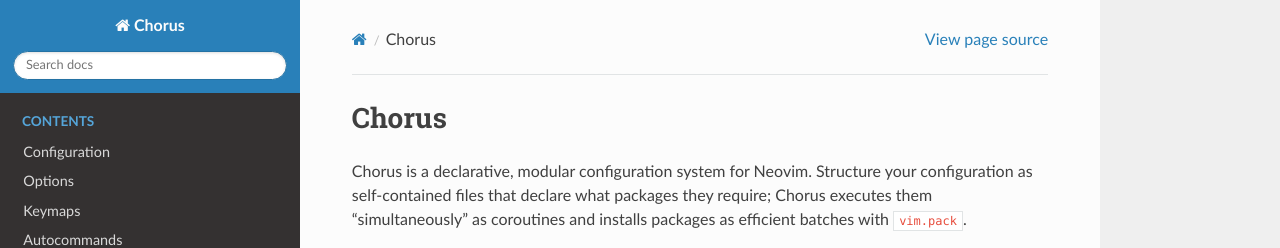
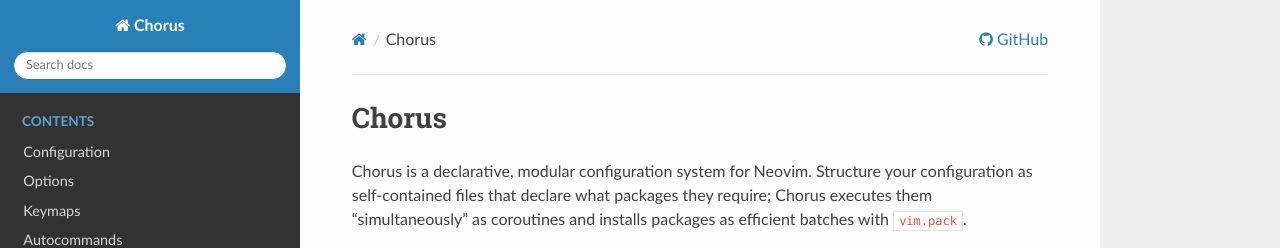
Before and after one commit to bkoropoff/chorus, a Sphinx documentation site: the page built from doc/index.md, in a window 1280 px wide and 900 px high. Shown: the top 248 px of the window. Built offline with Sphinx 7.4.7 and the Read the Docs theme 3.1.0, drawn with Linux system fonts in a browser that asks for light colours.

Commit message:
doc: add GitHub link to header

```diff
--- a/doc/conf.py
+++ b/doc/conf.py
@@ -2,6 +2,8 @@
 author = "Brian Koropoff"
 copyright = "2025 Brian Koropoff"
 version = "0.1.0"
+
+templates_path = ['templates']
 
 extensions = [
     "sphinx_lua_ls",
@@ -9,6 +11,13 @@
 ]
 
 html_theme = "sphinx_rtd_theme"
+
+html_context = {
+    'display_github': True,
+    'github_user': 'bkoropoff',
+    'github_repo': 'chorus',
+}
+
 lua_ls_project_root = "../lua"
 lua_ls_backend = "emmylua"
 lua_ls_apidoc_format = "md"
--- /dev/null
+++ b/doc/templates/breadcrumbs.html
@@ -0,0 +1,72 @@
+{%- if meta is defined and meta is not none %}
+   {%- set check_meta = True %}
+{%- else %}
+   {%- set check_meta = False %}
+{%- endif %}
+
+{%- if check_meta and 'github_url' in meta %}
+   {%- set display_github = True %}
+{%- endif %}
+
+{%- if check_meta and 'bitbucket_url' in meta %}
+   {%- set display_bitbucket = True %}
+{%- endif %}
+
+{%- if check_meta and 'gitlab_url' in meta %}
+   {%- set display_gitlab = True %}
+{%- endif %}
+
+{%- set display_vcs_links = display_vcs_links if display_vcs_links is defined else True %}
+
+{#- Translators: This is an ARIA section label for page links, including previous/next page link and links to GitHub/GitLab/etc. -#}
+<div role="navigation" aria-label="{{ _('Page navigation') }}">
+  <ul class="wy-breadcrumbs">
+    {%- block breadcrumbs %}
+      <li><a href="{{ pathto(master_doc) }}" class="icon icon-home" aria-label="Home"></a></li>
+        {%- for doc in parents %}
+          <li class="breadcrumb-item"><a href="{{ doc.link|e }}">{{ doc.title }}</a></li>
+        {%- endfor %}
+      <li class="breadcrumb-item active">{{ title }}</li>
+    {%- endblock %}
+    {%- block breadcrumbs_aside %}
+      <li class="wy-breadcrumbs-aside">
+        {%- if hasdoc(pagename) and display_vcs_links %}
+          {%- if display_github %}
+              <a href="https://{{ github_host|default("github.com") }}/{{ github_user }}/{{ github_repo }}" class="fa fa-github"> {{ _('GitHub') }}</a>
+          {%- elif display_bitbucket %}
+            {%- if check_meta and 'bitbucket_url' in meta %}
+              <!-- User defined Bitbucket URL -->
+              <a href="{{ meta['bitbucket_url'] }}" class="fa fa-bitbucket"> {{ _('Edit on Bitbucket') }}</a>
+            {%- else %}
+              <a href="https://bitbucket.org/{{ bitbucket_user }}/{{ bitbucket_repo }}/src/{{ bitbucket_version}}{{ conf_py_path }}{{ pagename }}{{ page_source_suffix }}?mode={{ theme_vcs_pageview_mode or "view" }}" class="fa fa-bitbucket"> {{ _('Edit on Bitbucket') }}</a>
+            {%- endif %}
+          {%- elif display_gitlab %}
+            {%- if check_meta and 'gitlab_url' in meta %}
+              <!-- User defined GitLab URL -->
+              <a href="{{ meta['gitlab_url'] }}" class="fa fa-gitlab"> {{ _('Edit on GitLab') }}</a>
+            {%- else %}
+              <a href="https://{{ gitlab_host|default("gitlab.com") }}/{{ gitlab_user }}/{{ gitlab_repo }}/{{ theme_vcs_pageview_mode or "blob" }}/{{ gitlab_version }}{{ conf_py_path }}{{ pagename }}{{ page_source_suffix }}" class="fa fa-gitlab"> {{ _('Edit on GitLab') }}</a>
+            {%- endif %}
+          {%- elif show_source and source_url_prefix %}
+            <a href="{{ source_url_prefix }}{{ pagename }}{{ page_source_suffix }}">{{ _('View page source') }}</a>
+          {%- elif show_source and has_source and sourcename %}
+            <a href="{{ pathto('_sources/' + sourcename, true)|e }}" rel="nofollow"> {{ _('View page source') }}</a>
+          {%- endif %}
+        {%- endif %}
+      </li>
+    {%- endblock %}
+  </ul>
+
+  {%- if (theme_prev_next_buttons_location == 'top' or theme_prev_next_buttons_location == 'both') and (next or prev) %}
+  {#- Translators: This is an ARIA section label for sequential page links, such as previous and next page links. -#}
+  <div class="rst-breadcrumbs-buttons" role="navigation" aria-label="{{ _('Sequential page navigation') }}">
+      {%- if prev %}
+        <a href="{{ prev.link|e }}" class="btn btn-neutral float-left" title="{{ prev.title|striptags|e }}" accesskey="p"><span class="fa fa-arrow-circle-left" aria-hidden="true"></span> {{ _('Previous') }}</a>
+      {%- endif %}
+      {%- if next %}
+        <a href="{{ next.link|e }}" class="btn btn-neutral float-right" title="{{ next.title|striptags|e }}" accesskey="n">{{ _('Next') }} <span class="fa fa-arrow-circle-right" aria-hidden="true"></span></a>
+      {%- endif %}
+  </div>
+  {%- endif %}
+  <hr/>
+</div>
```
